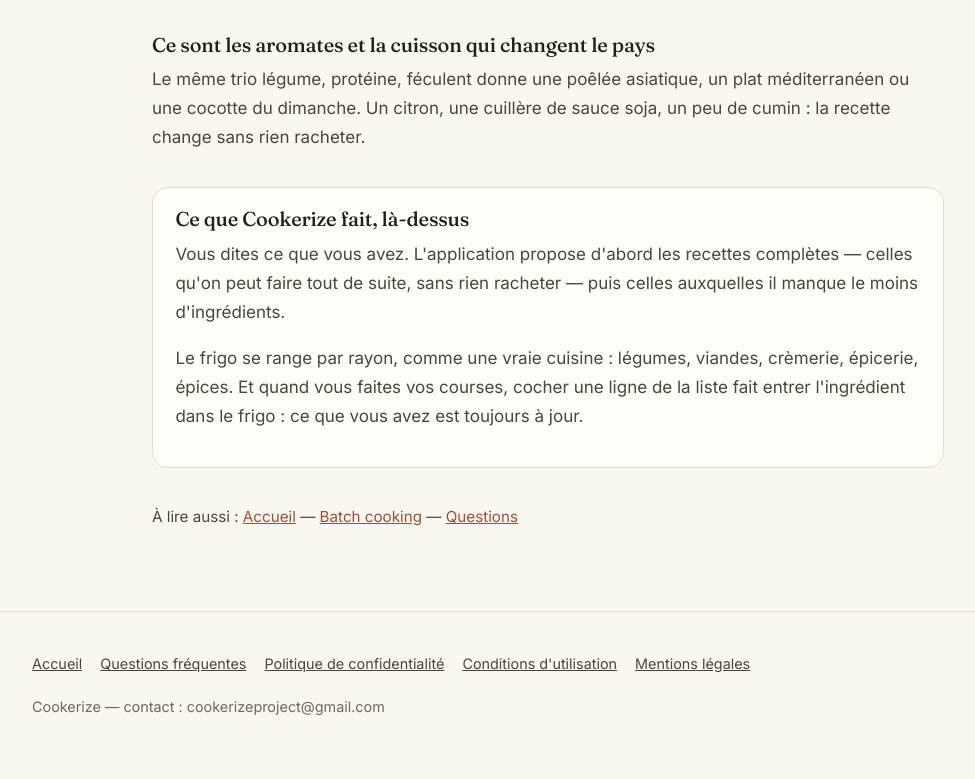
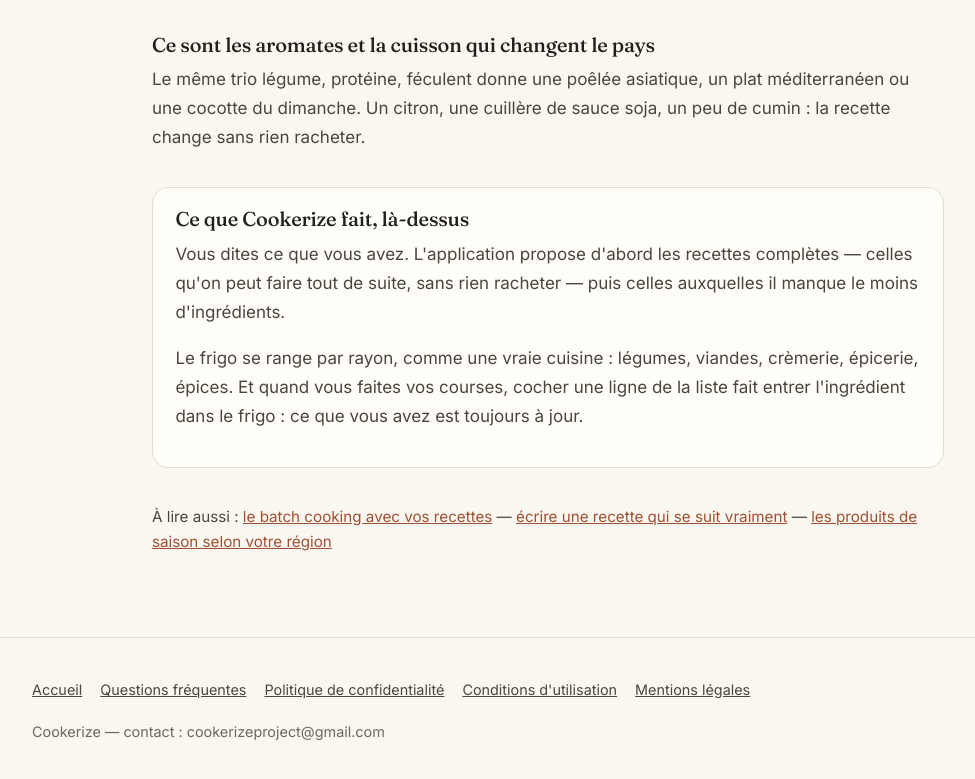
Before and after one commit to natuuralz/cookerize-site, a plain HTML site: page frigo.html in a window 1280 px wide. Shown: the part 827-1606 px from the top of the page, without its empty margins (92-1067 px from the left). Drawn offline with Linux system fonts and the light colour scheme.

Commit message:
Maillage : les renvois « A lire aussi » disent ce que la page apporte, au lieu de nommer la page

```diff
--- a/frigo.html
+++ b/frigo.html
@@ -106,9 +106,9 @@
   </div>
 
   <p class="lire">À lire aussi :
-    <a href="index.html">Accueil</a> —
-    <a href="batch-cooking.html">Batch cooking</a> —
-    <a href="faq.html">Questions</a>
+    <a href="batch-cooking.html">le batch cooking avec vos recettes</a> —
+    <a href="creer-une-recette.html">écrire une recette qui se suit vraiment</a> —
+    <a href="produits-de-saison.html">les produits de saison selon votre région</a>
   </p>
 </main>
 
```
Also changed, not shown: batch-cooking.html (+3 -3 lines).
